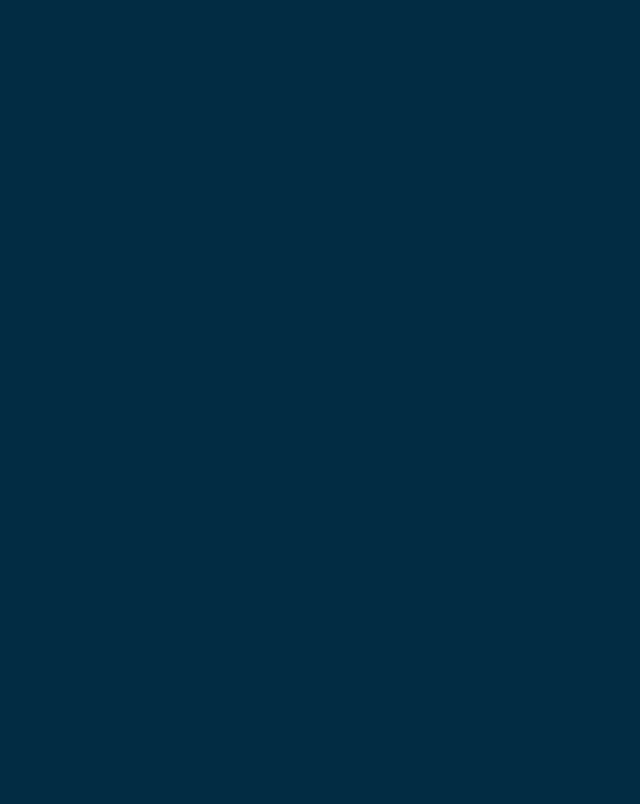
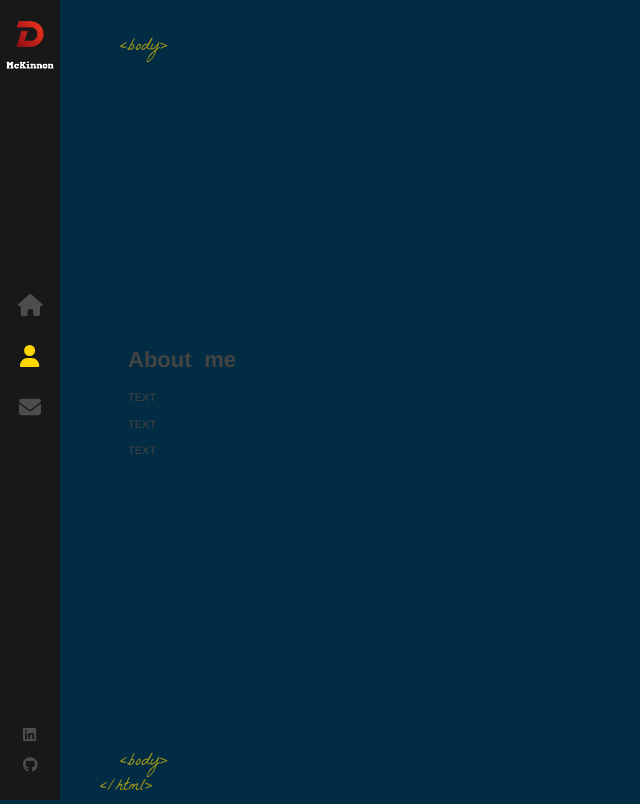
Before and after one commit to mckinnondave/mckinnondave.github.io, a React (Create React App) app: page /about in a window 1280 px wide. Before the commit this address had no page. Shown: the whole page, without its empty margins (0-640 px from the left). Built offline with nearby package versions, Linux system fonts and the light colour scheme.

Commit message:
fix letterClass issues and start About page

```diff
--- a/src/App.js
+++ /dev/null
@@ -1,18 +0,0 @@
-import './App.scss';
-import { Routes, Route } from 'react-router-dom'
-import Layout from './components/Layout';
-import Home from './components/Home';
-
-function App() {
-  return (
-    <>
-      <Routes>
-        <Route path="/" element={<Layout />}>
-          <Route index element={<Home />} />
-        </Route>
-      </Routes>
-    </>
-  );
-}
-
-export default App;
--- /dev/null
+++ b/src/App.jsx
@@ -0,0 +1,21 @@
+import './App.scss';
+import { Routes, Route } from 'react-router-dom'
+import Layout from './components/Layout';
+import Home from './components/Home';
+import About from './components/About';
+
+
+function App() {
+  return (
+    <>
+    <Routes>
+      <Route path="/" element={<Layout />} >
+      <Route index element={<Home />} />
+      <Route path='about' element={<About />} />
+      </ Route>
+    </Routes>
+    </>
+  );
+}
+
+export default App;
--- /dev/null
+++ b/src/components/About/index.jsx
@@ -0,0 +1,33 @@
+import './index.scss';
+import React, { useEffect, useState } from 'react';
+import AnimatedLetters from '../AnimatedLetters';
+
+const About = () => {
+  const [letterClass, setLetterClass] = useState('text-animate');
+
+  useEffect(() => {
+    const timeout = setTimeout(() => {
+      setLetterClass('text-animate-hover');
+    }, 3000);
+    return () => clearTimeout(timeout);
+  }, []);
+
+  return (
+    <div className="container about-page">
+      <div className="text-zone">
+        <h1>
+          <AnimatedLetters
+            letterClass={letterClass}
+            strArray={['A', 'b', 'o', 'u', 't', ' ', 'm', 'e']}
+            idx={15}
+          />
+        </h1>
+        <p>TEXT</p>
+        <p>TEXT</p>
+        <p>TEXT</p>
+      </div>
+    </div>
+  );
+};
+
+export default About
--- /dev/null
+++ b/src/components/About/index.scss
@@ -0,0 +1,81 @@
+.stage-cube-cont {
+  width: 50%;
+  height: 100%;
+  top: 0;
+  padding-top: 18%;
+  margin-left: 0;
+  position: absolute;
+  right: 0;
+  overflow: hidden;
+}
+
+.cubespinner {
+  animation-name: spincube;
+  animation-timing-function: ease-in-out;
+  animation-iteration-count: infinite;
+  animation-duration: 12s;
+  transform-style: preserve-3d;
+  transform-origin: 100px 100px 0;
+  margin-left: calc(50% - 100px);
+
+  div {
+    position: absolute;
+    width: 200px;
+    height: 200px;
+    border: 1px solid #ccc;
+    background: rgba(255, 255, 255, 0.4);
+    text-align: center;
+    font-size: 100px;
+    display: flex;
+    justify-content: center;
+    align-items: center;
+    box-shadow: 0 0 20px 0px lightyellow;
+  }
+
+  .face1 {
+    transform: translateZ(100px);
+    color: #dd0031;
+  }
+  .face2 {
+    transform: rotateY(90deg) translateZ(100px);
+    color: #f06529;
+  }
+  .face3 {
+    transform: rotateY(90deg) rotateX(90deg) translateZ(100px);
+    color: #28a4d9;
+  }
+  .face4 {
+    transform: rotateY(180deg) rotateZ(90deg) translateZ(100px);
+    color: #5ed4f4;
+  }
+  .face5 {
+    transform: rotateY(-90deg) rotateZ(90deg) translateZ(100px);
+    color: #efd81d;
+  }
+  .face6 {
+    transform: rotateX(-90deg) translateZ(100px);
+    color: #ec4d28;
+  }
+}
+
+@keyframes spincube {
+  from,
+  to {
+    transform: rotateX(0deg) rotateY(0deg) rotateZ(0deg);
+  }
+  16% {
+    transform: rotateY(-90deg);
+  }
+  33% {
+    transform: rotateY(-90deg) rotateZ(90deg);
+  }
+  50% {
+    transform: rotateY(-180deg) rotateZ(90deg);
+  }
+  66% {
+    transform: rotateY(-270deg) rotateX(90deg);
+  }
+  83% {
+    transform: rotateX(90deg);
+  }
+}
--- a/src/components/Layout/index.scss
+++ b/src/components/Layout/index.scss
@@ -37,3 +37,16 @@
   animation: fadeIn 1s forwards;
   animation-delay: 1s;
 }
+
+.about-page {
+  .text-zone {
+    position:absolute;
+    left: 10%;
+    top: 50%;
+    transform: translateY(-50%);
+    width: 35%;
+    vertical-align: middle;
+    display: table-cell;
+    max-height: 90%;
+  }
+}
```
Also changed, not shown: src/components/AnimatedLetters/index.jsx (renamed from src/components/AnimatedLetters/index.js), src/components/Home/index.jsx (renamed from src/components/Home/index.js), src/components/Layout/index.jsx (renamed from src/components/Layout/index.js), src/components/Sidebar/index.jsx (renamed from src/components/Sidebar/index.js).
